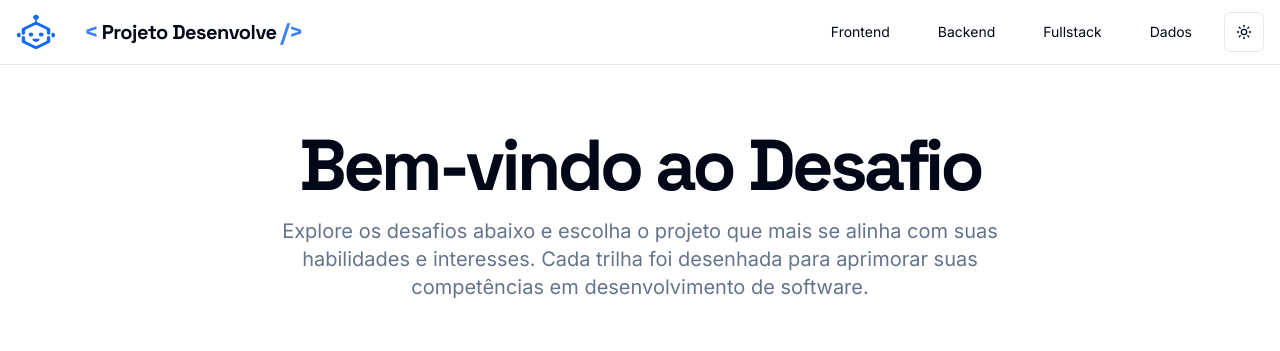
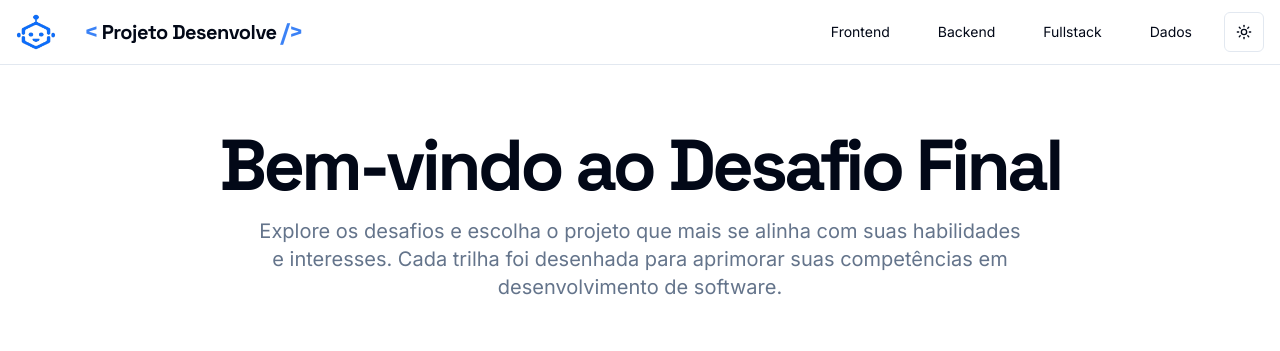
Before and after one commit to Lucca-Fernandes/inscricao-desafio, a Next.js app: page / in a window 1280 px wide. Shown: the top 351 px of the page. Built offline with nearby package versions, Linux system fonts and the light colour scheme.

Commit message:
FIX: tittle and description page.tsx

```diff
--- a/src/app/page.tsx
+++ b/src/app/page.tsx
@@ -70,11 +70,10 @@ export default function Home() {
     <div className="container mx-auto px-4 py-8 md:py-16">
       <section className="text-center mb-16">
         <h1 className="font-headline text-5xl md:text-7xl font-bold tracking-tighter mb-4">
-          Bem-vindo ao Desafio
+          Bem-vindo ao Desafio Final
         </h1>
         <p className="text-lg md:text-xl text-muted-foreground max-w-3xl mx-auto">
-          Explore os desafios abaixo e escolha o projeto que mais se alinha com suas habilidades e interesses. Cada trilha foi desenhada para aprimorar suas competências em desenvolvimento de software.
-        </p>
+          Explore os desafios e escolha o projeto que mais se alinha com suas habilidades e interesses. Cada trilha foi desenhada para aprimorar suas competências em desenvolvimento de software.        </p>
       </section>
 
       <section>
```
Lines whose indentation alone changed are shown as unchanged.
